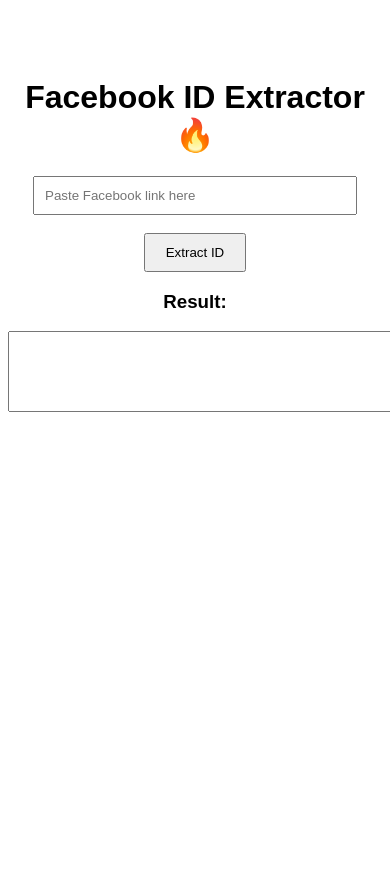
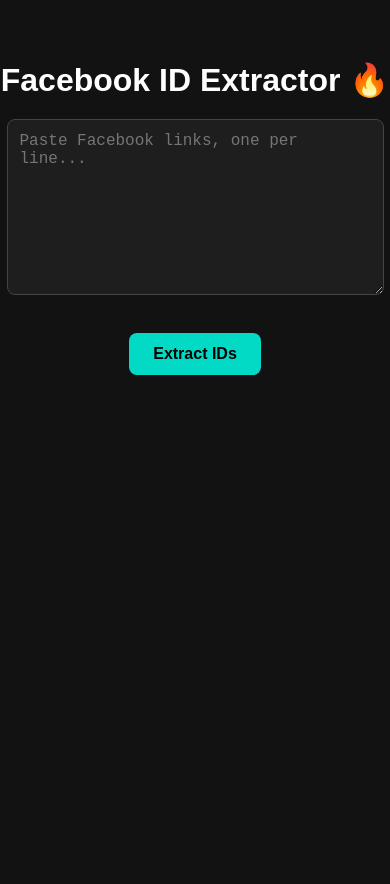
Before and after one commit to fares15719/ID, a Flask app: page / in a window 390 px wide. Before the commit the page ends 844 px from the top of that part, so only its background shows below. Run offline with Flask 3, Linux system fonts and the light colour scheme; the page is wider than the window, and the part outside it is not shown.

Commit message:
💅 Updated UI: dark mode, responsive layout, copy button

```diff
--- a/templates/index.html
+++ b/templates/index.html
@@ -2,37 +2,144 @@
 <html lang="en">
 <head>
   <meta charset="UTF-8">
-    <title>Facebook ID Extractor 🔎</title>
+  <meta name="viewport" content="width=device-width, initial-scale=1">
+  <title>Facebook ID Extractor 🔥</title>
+  <style>
+    body {
+      margin: 0;
+      padding: 0;
+      background-color: #121212;
+      color: #fff;
+      font-family: Arial, sans-serif;
+      display: flex;
+      flex-direction: column;
+      align-items: center;
+      justify-content: flex-start;
+      min-height: 100vh;
+      padding-top: 40px;
+    }
+    h1 {
+      margin-bottom: 20px;
+      font-size: 2rem;
+    }
+    textarea, input, button {
+      font-size: 1rem;
+      border-radius: 8px;
+      border: none;
+      outline: none;
+      margin-bottom: 20px;
+    }
+    textarea {
+      width: 90%;
+      max-width: 600px;
+      height: 150px;
+      padding: 12px;
+      resize: vertical;
+      background-color: #1e1e1e;
+      color: #fff;
+      border: 1px solid #444;
+    }
+    button {
+      padding: 12px 24px;
+      background-color: #03dac5;
+      color: #000;
+      font-weight: bold;
+      cursor: pointer;
+      transition: 0.3s;
+    }
+    button:hover {
+      background-color: #00bfa5;
+    }
+    #resultBox {
+      display: none;
+      width: 90%;
+      max-width: 600px;
+      flex-direction: column;
+      align-items: center;
+    }
+    #result {
+      width: 100%;
+      height: 200px;
+      margin-top: 10px;
+      background-color: #1e1e1e;
+      color: #00ff90;
+      padding: 12px;
+      border: 1px solid #444;
+      resize: vertical;
+    }
+    #copyBtn {
+      margin-top: 10px;
+      padding: 10px 20px;
+      background-color: #444;
+      color: #fff;
+      transition: 0.3s;
+    }
+    #copyBtn:hover {
+      background-color: #666;
+    }
+  </style>
 </head>
-<body style="font-family: Arial; text-align: center; padding-top: 50px;">
+<body>
+
   <h1>Facebook ID Extractor 🔥</h1>
 
-    <input type="text" id="fbLink" placeholder="Paste Facebook link here" style="width: 300px; padding: 10px;">
-    <br><br>
-    <button onclick="getID()" style="padding: 10px 20px;">Extract ID</button>
+  <textarea id="fbLinks" placeholder="Paste Facebook links, one per line..."></textarea>
+  <br>
+  <button onclick="extractIDs()">Extract IDs</button>
 
-    <h3>Result:</h3>
-    <textarea id="result" rows="5" cols="50" readonly></textarea>
+  <div id="resultBox">
+    <textarea id="result" readonly></textarea>
+    <button id="copyBtn" onclick="copyAll()">Copy All</button>
+  </div>
 
   <script>
-        async function getID() {
-            const link = document.getElementById('fbLink').value.trim();
-            const resultArea = document.getElementById('result');
-            resultArea.value = "Loading...";
+    async function extractIDs() {
+      const textarea = document.getElementById("fbLinks");
+      const resultBox = document.getElementById("resultBox");
+      const resultArea = document.getElementById("result");
+      const copyBtn = document.getElementById("copyBtn");
 
-            const response = await fetch('/get_id', {
-                method: 'POST',
-                headers: { 'Content-Type': 'application/json' },
-                body: JSON.stringify({ url: link })
+      const links = textarea.value.split('\n').map(link => link.trim()).filter(Boolean);
+      if (links.length === 0) {
+        alert("Please enter at least one link.");
+        return;
+      }
+
+      resultBox.style.display = 'flex';
+      resultArea.value = "Processing...";
+      copyBtn.innerText = "Copy All";
+      copyBtn.style.backgroundColor = "#444";
+
+      const res = await fetch("/get_ids", {
+        method: "POST",
+        headers: { "Content-Type": "application/json" },
+        body: JSON.stringify({ urls: links })
       });
 
-            const data = await response.json();
-            if (data.fb_id) {
-                resultArea.value = data.fb_id;
+      const data = await res.json();
+      if (data.success) {
+        resultArea.value = data.ids.join("\n");
       } else {
-                resultArea.value = "ID not found or invalid link.";
+        resultArea.value = "Error extracting IDs.";
       }
     }
+
+    function copyAll() {
+      const resultArea = document.getElementById("result");
+      const copyBtn = document.getElementById("copyBtn");
+
+      resultArea.select();
+      document.execCommand("copy");
+
+      copyBtn.innerText = "✅ Copied!";
+      copyBtn.style.backgroundColor = "#00c853";
+
+      setTimeout(() => {
+        copyBtn.innerText = "Copy All";
+        copyBtn.style.backgroundColor = "#444";
+      }, 2000);
+    }
   </script>
+
 </body>
 </html>
```
Lines whose indentation alone changed are shown as unchanged.
